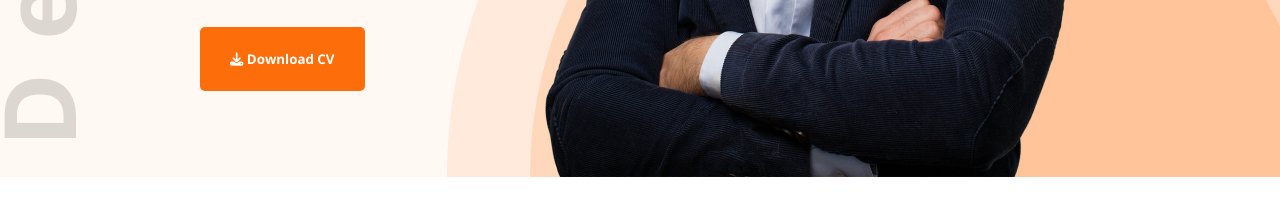
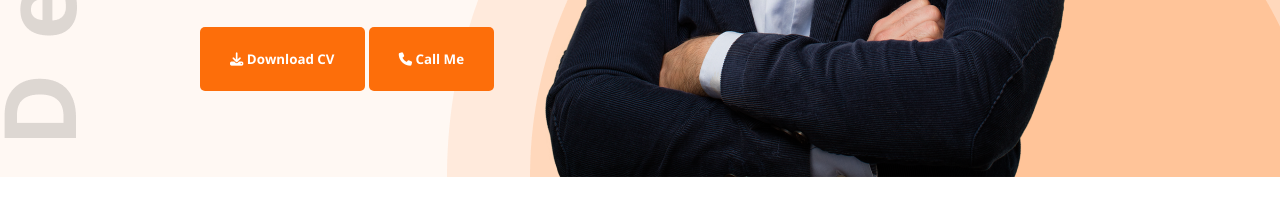
Before and after one commit to Emrandu/developer-portfolio, a plain HTML site: page index.html in a window 1280 px wide. Shown: the part 663-878 px from the top of the page. Drawn offline with nearby package versions, Linux system fonts and the light colour scheme.

Commit message:
added call me button

```diff
--- a/index.html
+++ b/index.html
@@ -33,6 +33,12 @@
             <i class="fa-solid fa-download"></i>
 
             Download CV
+        </button>
+
+        <button class="btn-primary">
+            <i class="fa-solid fa-phone"></i>
+
+            Call Me
         </button>
          </div>
             <img src="images/hardy.png" alt="">
```
